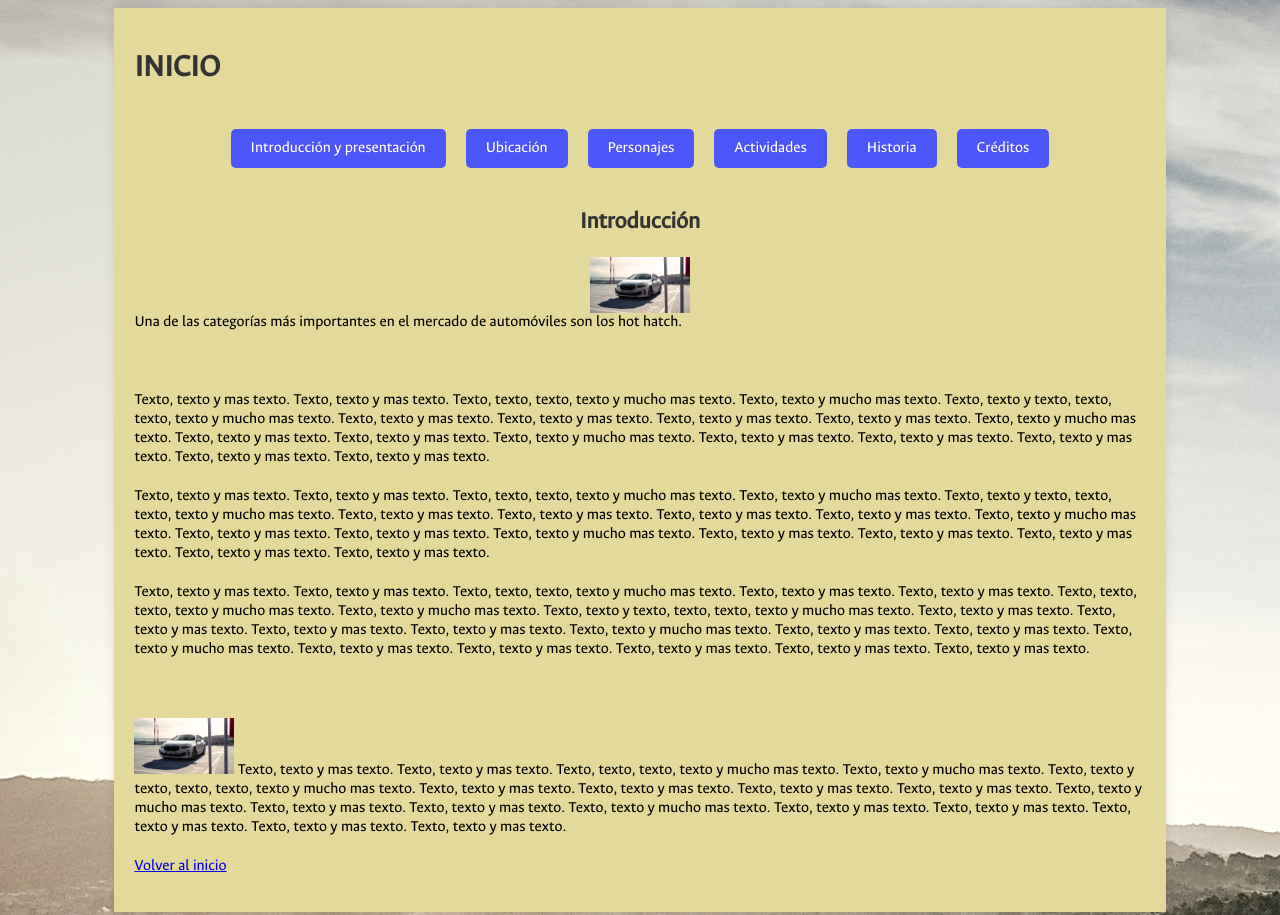
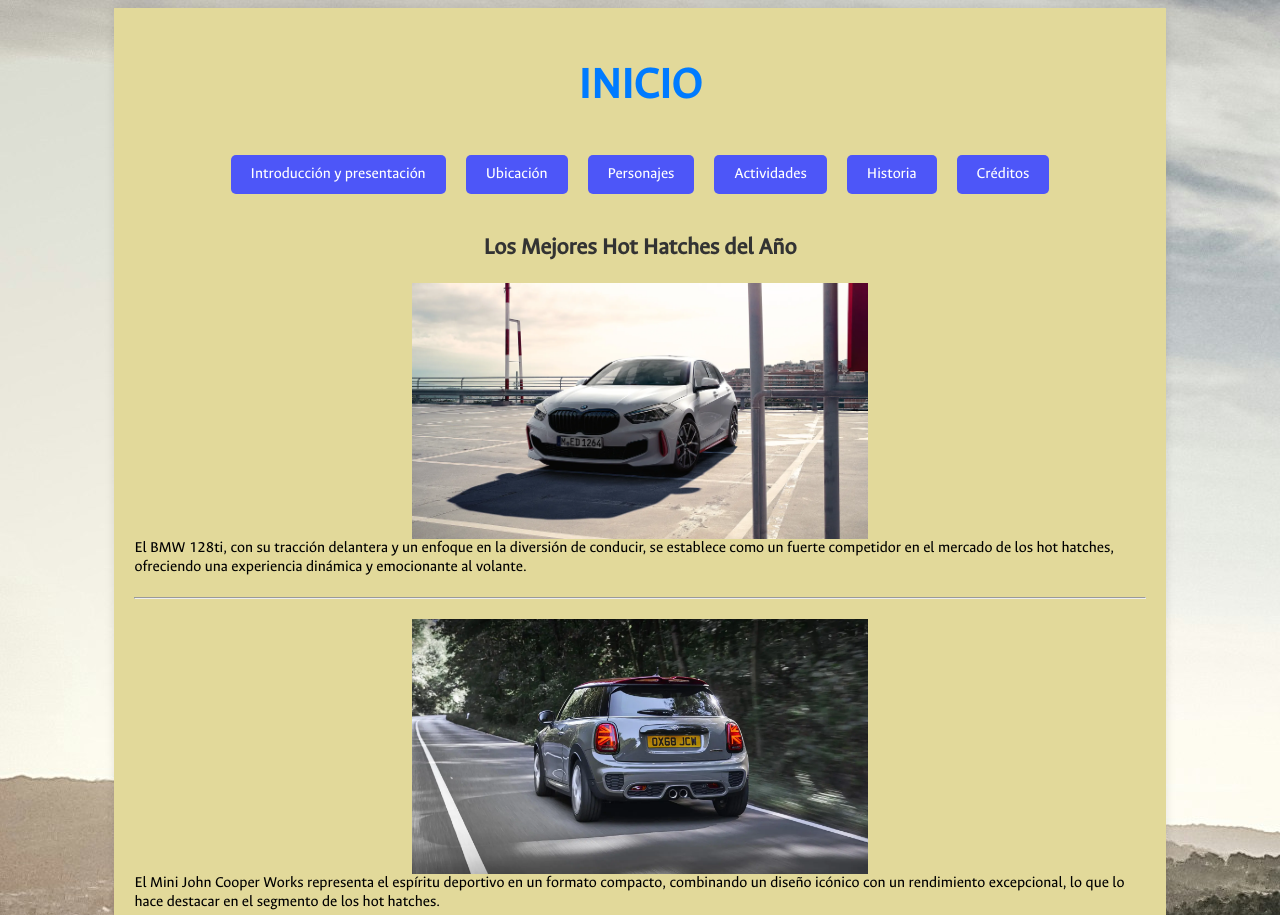
Before and after one commit to juansevargasc/interactive_graphics, a plain HTML site: page Ejercicio_1/actividades.html in a window 1280 px wide. Shown: the top 915 px of the page. Drawn offline with Linux system fonts and the light colour scheme.

Commit message:
:zap: Latest changes

```diff
--- a/Ejercicio_1/actividades.html
+++ b/Ejercicio_1/actividades.html
@@ -1,16 +1,16 @@
 <!doctype html>
-<html>
+<html lang="es">
 <head>
 <meta charset="UTF-8">
-<meta lang="es">
-<title>5. Actividades</title>
+<title>Los Mejores Hot Hatches del Año</title>
 <link href="estilos.css" rel="stylesheet" type="text/css">
 </head>
 
-<body><a name="inicio"></a><div class="contenido">
-    <h1><a href="index.html" target="_self">INICIO</a></h1>
-        <nav class="menunav"> <!-- Asigna el estilo "menunav" al menu -->
-            <!-- A las 6 páginas, les asigna el estilo "botonMenu" a cada botón -->
+<body>
+<a name="inicio"></a>
+<div class="contenido">
+    <h1 class="titulo"><a href="index.html" target="_self">INICIO</a></h1>
+    <nav class="menunav">
         <a class="botonMenu" href="introduccion.html" target="_self">Introducción y presentación</a>
         <a class="botonMenu" href="ubicacion.html" target="_self">Ubicación</a>
         <a class="botonMenu" href="personajes.html" target="_self">Personajes</a>
@@ -18,34 +18,30 @@
         <a class="botonMenu" href="historia.html" target="_self">Historia</a>
         <a class="botonMenu" href="creditos.html" target="_self">Créditos</a>
     </nav>
-    <h2>Introducción</h2>
-<p class="uno"><img class="tres" src="imagenes/bmw128ti.jpg" width="100px" heigth="100px" alt="BMW 128ti"/>
-Una de las categorías más importantes en el mercado de automóviles son los hot hatch.
-</p>
-<br>
-<p class="uno"> Texto, texto y mas texto. Texto, texto y mas texto. Texto, texto, texto, texto y mucho mas texto. Texto,
-texto y mucho mas texto. Texto, texto y texto, texto, texto, texto y mucho mas texto. Texto, texto y mas texto.
-Texto, texto y mas texto. Texto, texto y mas texto. Texto, texto y mas texto. Texto, texto y mucho mas texto.
-Texto, texto y mas texto. Texto, texto y mas texto. Texto, texto y mucho mas texto. Texto, texto y mas texto.
-Texto, texto y mas texto. Texto, texto y mas texto. Texto, texto y mas texto. Texto, texto y mas texto.</p>
-<p class="uno"> Texto, texto y mas texto. Texto, texto y mas texto. Texto, texto, texto, texto y mucho mas texto. Texto,
-texto y mucho mas texto. Texto, texto y texto, texto, texto, texto y mucho mas texto. Texto, texto y mas texto.
-Texto, texto y mas texto. Texto, texto y mas texto. Texto, texto y mas texto. Texto, texto y mucho mas texto.
-Texto, texto y mas texto. Texto, texto y mas texto. Texto, texto y mucho mas texto. Texto, texto y mas texto.
-Texto, texto y mas texto. Texto, texto y mas texto. Texto, texto y mas texto. Texto, texto y mas texto.</p>
-<p class="uno"> Texto, texto y mas texto. Texto, texto y mas texto. Texto, texto, texto, texto y mucho mas texto. Texto,
-texto y mas texto. Texto, texto y mas texto. Texto, texto, texto, texto y mucho mas texto. Texto,
-texto y mucho mas texto. Texto, texto y texto, texto, texto, texto y mucho mas texto. Texto, texto y mas texto.
-Texto, texto y mas texto. Texto, texto y mas texto. Texto, texto y mas texto. Texto, texto y mucho mas texto.
-Texto, texto y mas texto. Texto, texto y mas texto. Texto, texto y mucho mas texto. Texto, texto y mas texto.
-Texto, texto y mas texto. Texto, texto y mas texto. Texto, texto y mas texto. Texto, texto y mas texto.<br/></p><br/>
-<p class="uno"><img src="imagenes/bmw128ti.jpg" width="100px" heigth="100px" alt="iglesia de Santa Bárbara en Mompox"/> Texto,
-texto y mas texto. Texto, texto y mas texto. Texto, texto, texto, texto y mucho mas texto. Texto,
-texto y mucho mas texto. Texto, texto y texto, texto, texto, texto y mucho mas texto. Texto, texto y mas texto.
-Texto, texto y mas texto. Texto, texto y mas texto. Texto, texto y mas texto. Texto, texto y mucho mas texto.
-Texto, texto y mas texto. Texto, texto y mas texto. Texto, texto y mucho mas texto. Texto, texto y mas texto.
-Texto, texto y mas texto. Texto, texto y mas texto. Texto, texto y mas texto. Texto, texto y mas texto.</p>
+    <h2>Los Mejores Hot Hatches del Año</h2>
+    <!-- Carro 1 - BMW 128ti -->
+    <p class="uno"><img class="tres" src="imagenes/bmw128ti.jpg" width="45%" alt="BMW 128ti"/>
+        El BMW 128ti, con su tracción delantera y un enfoque en la diversión de conducir, se establece como un fuerte competidor en el mercado de los hot hatches, ofreciendo una experiencia dinámica y emocionante al volante.</p>
+    <hr>
 
-    <a href="#inicio"> Volver al inicio </a></p></div>
+    <!-- Carro 2 - Mini John Cooper Works -->
+    <p class="uno"><img class="tres" src="imagenes/miniJCW.jpg" width="45%" alt="Mini John Cooper Works"/>
+        El Mini John Cooper Works representa el espíritu deportivo en un formato compacto, combinando un diseño icónico con un rendimiento excepcional, lo que lo hace destacar en el segmento de los hot hatches.</p>
+
+        <a href="#inicio">Volver al inicio</a>
+
+    <!-- Car 2 -->
+    <p class="uno"><img class="tres" src="imagenes/fordfocus.jpg" width="45%" alt="Ford Focus RS"/>
+    El Ford Focus RS lleva la experiencia de los hot hatches a otro nivel con su tracción integral y su potente motor.</p>
+    <hr>
+
+    <!-- Car 3 -->
+    <p class="uno"><img class="tres" src="imagenes/mercedes_amg_a35.jpg" width="45%" alt="Honda Civic Type R"/>
+    El Mercedes-AMG A35 destaca por su diseño agresivo y su impresionante manejo, que lo convierten en uno de los favoritos de la categoría.</p>
+    <hr>
+
+
+    <a href="#inicio">Volver al inicio</a>
+</div>
 </body>
 </html>
```
Also changed, not shown: Ejercicio_1/imagenes/fordfocus.jpg (added), Ejercicio_1/imagenes/mercedes_amg_a35.jpg (added), Ejercicio_1/imagenes/miniJCW.jpg (added), 1 other file. Lines whose indentation alone changed are shown as unchanged.
